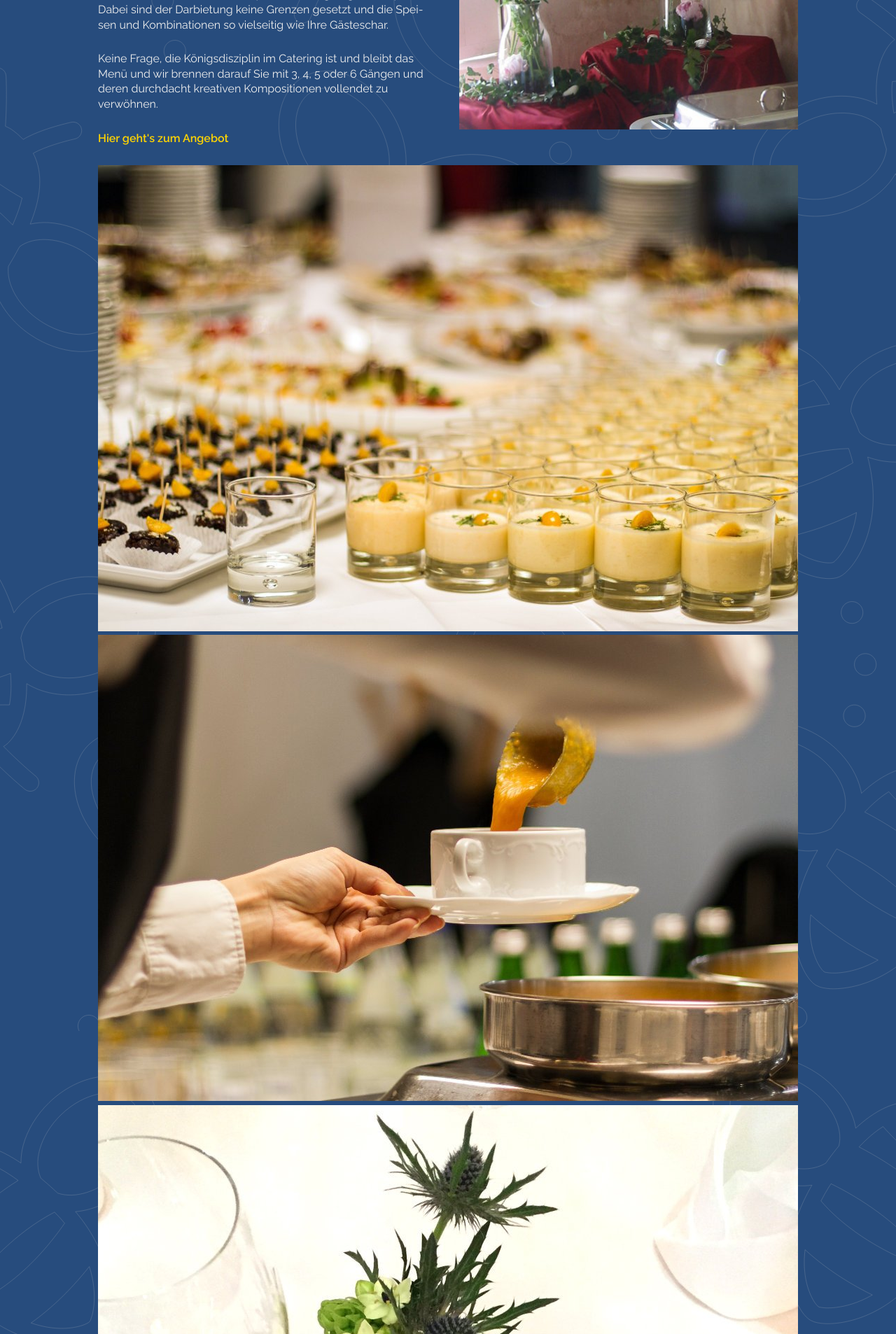
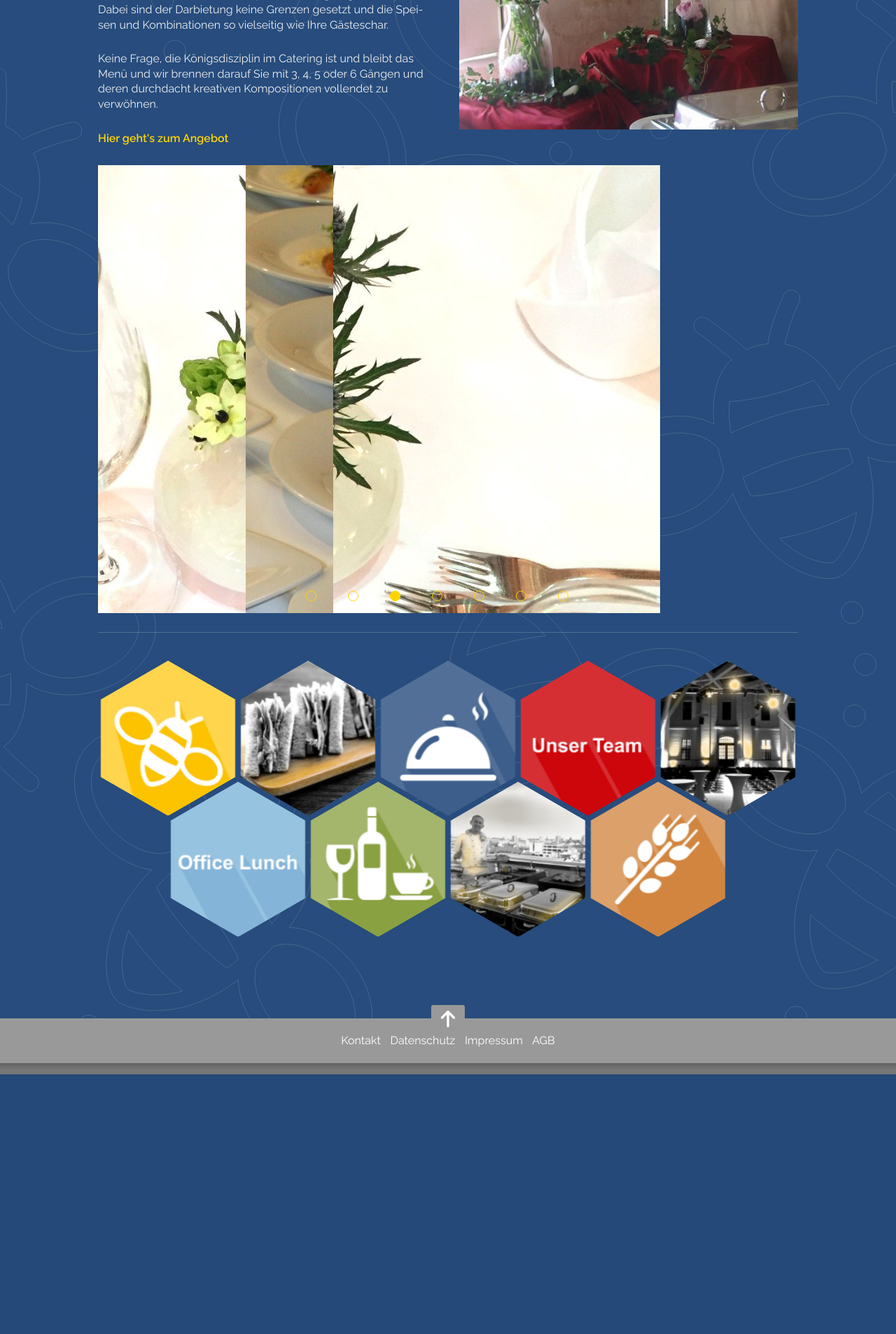
Before and after one commit to kakulukia/busybee, a Django app: template templates/pages/buffet.html in a window 1280 px wide. Shown: the part 527-2433 px from the top of the page at 70% size. After the commit the page ends 2062 px from the top, so only its background shows below. Run offline with Django 3.2, Linux system fonts and the light colour scheme; the template is opened without the code that fills it, so the values that code supplies are empty; some libraries are stand-ins or nearby versions.

Commit message:
slideshow nummer 1 - DONE

```diff
--- a/my_secrets/definitions.py
+++ b/my_secrets/definitions.py
@@ -8,6 +8,4 @@
 SECRET_KEYS = [
     # start with your Django secret key like this:
     "SECRET_KEY",
-    "SENTRY_PROJECT_KEY",
-    "SENTRY_PROJECT_ID",
 ]
--- a/templates/pages/buffet.html
+++ b/templates/pages/buffet.html
@@ -41,38 +41,155 @@
 </div>
 </div>
 <div class="clr"></div>
-<div class="in_slider">
-<script type="text/javascript">
-  $(document).ready(function() {
-    $("#ls-hr9ERJGsVk").lightSlider({
-        item:1,
-        slideMove:1,
-        slideMargin:0,
-        mode: 'fade',
-        cssEasing: 'ease',
-        easing: '',
-        speed:1500,
-        auto:true,
-        loop:true,
-        pause:3000,
-        pauseOnHover:false,
-        controls:true,
-        keyPress:true,
-        adaptiveHeight:true,
-        vertical:false,
-        verticalHeight:500,
-        pager:true,
-        gallery:false,
-        galleryMargin:15,
-        thumbMargin:5,
-        enableTouch:true,
-        enableDrag:true,
 
-    });
-  });
-</script><div id="ls-hr9ERJGsVk-wrapper" class="grav-lightslider">    <div class="lSSlideOuter "><div class="lSSlideWrapper usingCss on"><ul id="ls-hr9ERJGsVk" class="lightSlider lSFade lsGrab" style="height: 4697px; padding-bottom: 469.7%; transition-duration: 1500ms; transition-timing-function: ease;"><lidata-thumb class="lslide active"><img src="{% static 'img/bc4dd65f669fab411c01df0d9bb6f249343d4db3-bm01.jpeg' %}"><lidata-thumb><img src="{% static 'img/9b8660833d3fc1eca6427133cf1fdcbc64b9e5f1-bm02.jpeg' %}"><lidata-thumb><img src="{% static 'img/067320cb0f0b8f559c297f8b9206f18e16d262d6-bm03.jpeg' %}"><lidata-thumb><img src="{% static 'img/e9ed4b785048c8638d35503a7d3f45525ad1043c-bm04.jpeg' %}"><lidata-thumb><img src="{% static 'img/2b2465aabf0378e6a03f53c082c9a0a3e76eb45e-bm06.jpeg' %}"><lidata-thumb><img src="{% static 'img/9d19dd2b666e7bca7a798b199c09c5647413848d-bm07.jpeg' %}"><lidata-thumb><img src="{% static 'img/7240134fcb32070382b493f51c79e5f931bc4e01-bm08.jpeg' %}"></lidata-thumb></lidata-thumb></lidata-thumb></lidata-thumb></lidata-thumb></lidata-thumb></lidata-thumb></ul><div class="lSAction" style="display: none;"><a class="lSPrev"></a><a class="lSNext"></a></div></div><ul class="lSPager lSpg" style="margin-top: 15px;"><li class="active"><a href="/buffet-menue#">1</a></li></ul></div></div>
-TODO: Slideshow aktivieren
-</div>
+
+
+<section class="slideshow" id="slideshow">
+      <div class="slideshow-inner">
+        <div class="slides">
+          <div class="slide is-active ">
+            <div class="slide-content">
+              <div class="container">
+                <div class="caption">
+                  <div class="title">
+                  </div>
+                  <div class="text"></div>
+                </div>
+              </div>
+            </div>
+            <div class="image-container">
+              <img src="{% static 'img/bc4dd65f669fab411c01df0d9bb6f249343d4db3-bm01.jpeg' %}">
+            </div>
+          </div>
+          <div class="slide">
+            <div class="slide-content">
+              <div class="container">
+                <div class="caption">
+                  <div class="title">
+                  </div>
+                  <div class="text"></div>
+                </div>
+              </div>
+            </div>
+            <div class="image-container">
+              <img src="{% static 'img/9b8660833d3fc1eca6427133cf1fdcbc64b9e5f1-bm02.jpeg' %}">
+            </div>
+          </div>
+          <div class="slide">
+            <div class="slide-content">
+              <div class="container">
+                <div class="caption">
+                  <div class="title">
+                  </div>
+                  <div class="text"></div>
+                </div>
+              </div>
+            </div>
+            <div class="image-container">
+              <img src="{% static 'img/067320cb0f0b8f559c297f8b9206f18e16d262d6-bm03.jpeg' %}">
+            </div>
+          </div>
+          <div class="slide">
+            <div class="slide-content">
+              <div class="container">
+                <div class="caption">
+                  <div class="title">
+                  </div>
+                  <div class="text"></div>
+                </div>
+              </div>
+            </div>
+            <div class="image-container">
+              <img src="{% static 'img/e9ed4b785048c8638d35503a7d3f45525ad1043c-bm04.jpeg' %}">
+            </div>
+          </div>
+          <div class="slide">
+            <div class="slide-content">
+              <div class="container">
+                <div class="caption">
+                  <div class="title">
+                  </div>
+                  <div class="text"></div>
+                </div>
+              </div>
+            </div>
+            <div class="image-container">
+              <img src="{% static 'img/2b2465aabf0378e6a03f53c082c9a0a3e76eb45e-bm06.jpeg' %}">
+            </div>
+          </div>
+          <div class="slide">
+            <div class="slide-content">
+              <div class="container">
+                <div class="caption">
+                  <div class="title">
+                  </div>
+                  <div class="text"></div>
+                </div>
+              </div>
+            </div>
+            <div class="image-container">
+              <img src="{% static 'img/9d19dd2b666e7bca7a798b199c09c5647413848d-bm07.jpeg' %}">
+            </div>
+          </div>
+          <div class="slide">
+            <div class="slide-content">
+              <div class="container">
+                <div class="caption">
+                  <div class="title">
+                  </div>
+                  <div class="text"></div>
+                </div>
+              </div>
+            </div>
+            <div class="image-container">
+              <img src="{% static 'img/7240134fcb32070382b493f51c79e5f931bc4e01-bm08.jpeg' %}">
+            </div>
+          </div>
+        </div>
+        <div class="pagination">
+          <div class="item is-active">
+            <span class="icon">1</span>
+          </div>
+          <div class="item">
+            <span class="icon">2</span>
+          </div>
+          <div class="item">
+            <span class="icon">3</span>
+          </div>
+          <div class="item">
+            <span class="icon">4</span>
+          </div>
+          <div class="item">
+            <span class="icon">5</span>
+          </div>
+          <div class="item">
+            <span class="icon">6</span>
+          </div>
+          <div class="item">
+            <span class="icon">7</span>
+          </div>
+        </div>
+        <div class="arrows">
+          <div class="arrow prev">
+            <span class="svg svg-arrow-left">
+              <svg version="1.1" id="svg4-Layer_1" xmlns="http://www.w3.org/2000/svg" xmlns:xlink="http://www.w3.org/1999/xlink" x="0px" y="0px" width="14px" height="26px" viewBox="0 0 14 26" enable-background="new 0 0 14 26" xml:space="preserve"> <path d="M13,26c-0.256,0-0.512-0.098-0.707-0.293l-12-12c-0.391-0.391-0.391-1.023,0-1.414l12-12c0.391-0.391,1.023-0.391,1.414,0s0.391,1.023,0,1.414L2.414,13l11.293,11.293c0.391,0.391,0.391,1.023,0,1.414C13.512,25.902,13.256,26,13,26z"/> </svg>
+              <span class="alt sr-only"></span>
+            </span>
+          </div>
+          <div class="arrow next">
+            <span class="svg svg-arrow-right">
+              <svg version="1.1" id="svg5-Layer_1" xmlns="http://www.w3.org/2000/svg" xmlns:xlink="http://www.w3.org/1999/xlink" x="0px" y="0px" width="14px" height="26px" viewBox="0 0 14 26" enable-background="new 0 0 14 26" xml:space="preserve"> <path d="M1,0c0.256,0,0.512,0.098,0.707,0.293l12,12c0.391,0.391,0.391,1.023,0,1.414l-12,12c-0.391,0.391-1.023,0.391-1.414,0s-0.391-1.023,0-1.414L11.586,13L0.293,1.707c-0.391-0.391-0.391-1.023,0-1.414C0.488,0.098,0.744,0,1,0z"/> </svg>
+              <span class="alt sr-only"></span>
+            </span>
+          </div>
+        </div>
+      </div>
+    </section>
+
+
+{% include 'pages/slideshow.html' %}
+
+
 <hr><ul id="hexGrid">
   <li class="hex">
     <div class="hexIn">
--- a/templates/pages/head.html
+++ b/templates/pages/head.html
@@ -12,7 +12,6 @@
 <link href="{% static 'css/nucleus.css' %}" type="text/css" rel="stylesheet">
 <link href="{% static 'css/template.css' %}" type="text/css" rel="stylesheet">
 <link href="{% static 'css/custom.css' %}" type="text/css" rel="stylesheet">
-<link href="{% static 'css/font-awesome.min.css' %}" type="text/css" rel="stylesheet">
 <link href="{% static 'css/lightslider.css' %}" type="text/css" rel="stylesheet">
 <link href="{% static 'css/lightslider-custom.css' %}" type="text/css" rel="stylesheet">
 <link href="{% static 'css/form-styles.css' %}" type="text/css" rel="stylesheet">
@@ -24,3 +23,6 @@
 <script src="{% static 'js/lightslider.min.js' %}" type="text/javascript"></script>
 <script src="{% static 'js/antimatter.js' %}" type="text/javascript"></script>
 <script src="{% static 'js/slidebars.min.js' %}" type="text/javascript"></script>
+
+<script src="https://cdnjs.cloudflare.com/ajax/libs/gsap/1.19.1/TweenMax.min.js"></script>
+<script src="https://unpkg.com/pure-swipe@1.0.7/src/pure-swipe.js"></script>
--- /dev/null
+++ b/templates/pages/slideshow.html
@@ -0,0 +1,409 @@
+<style>
+
+.slideshow .title h3 {color: white; font-size: 62px; margin-top: 40%;}
+
+.slideshow {
+  overflow: hidden;
+  position: relative;
+  width: 100%;
+  height: 80vh;
+  z-index: 1;
+}
+.slideshow .slideshow-inner {
+  position: absolute;
+  top: 0;
+  left: 0;
+  width: 100%;
+  height: 100%;
+}
+.slideshow .slides {
+  position: absolute;
+  top: 0;
+  left: 0;
+  width: 100%;
+  height: 100%;
+  z-index: 1;
+}
+.slideshow .slide {
+  display: none;
+  overflow: hidden;
+  position: absolute;
+  top: 0;
+  left: 0;
+  width: 100%;
+  height: 100%;
+  z-index: 1;
+  opacity: 0;
+  transition: opacity 0.3s ease;
+}
+.slideshow .slide.is-active {
+  display: block;
+}
+.slideshow .slide.is-loaded {
+  opacity: 1;
+}
+.slideshow .slide .caption img {
+  width: 50%;
+}
+.slideshow .slide .caption {
+  text-align: left;
+}
+.slideshow .slide .image-container {
+  position: absolute;
+  top: 0;
+  left: 0;
+  width: 100%;
+  height: 100%;
+  background-position: center;
+  z-index: 1;
+  background-size: cover;
+  image-rendering: optimizeQuality;
+}
+.slideshow .slide .image-container::before {
+  content: "";
+  display: block;
+  position: absolute;
+  top: 0;
+  left: 0;
+  width: 100%;
+  height: 100%;
+  background: rgba(0, 0, 0, 0);
+}
+.slideshow .slide .image {
+  width: 100%;
+  width: 100%;
+  object-fit: cover;
+  height: 100%;
+}
+.slideshow .slide-content {
+  position: absolute;
+  top: 0;
+  left: 0;
+  width: 100%;
+  height: 100%;
+  z-index: 2;
+  color: #fff;
+  text-align: center;
+  display: flex;
+  justify-content: center;
+  align-items: center;
+}
+.slideshow .slide .title {
+  margin: 0 auto 15px;
+  max-width: 1000px;
+  letter-spacing: 0.35em;
+  text-transform: uppercase;
+}
+.slideshow .slide .text {
+  margin: 0 auto;
+  max-width: 1000px;
+  font-size: 18px;
+  line-height: 1.4;
+}
+.slideshow .slide .btn {
+  margin: 15px 0 0;
+  border-color: #fff;
+}
+.slideshow .slide .btn::before {
+  background: #fff;
+}
+.slideshow .pagination {
+  position: absolute;
+  bottom: 35px;
+  left: 0;
+  width: 100%;
+  height: 12px;
+  cursor: default;
+  z-index: 2;
+  text-align: center;
+}
+.slideshow .pagination .item {
+  display: inline-block;
+  padding: 15px 5px;
+  position: relative;
+  width: 46px;
+  height: 32px;
+  cursor: pointer;
+  text-indent: -999em;
+  z-index: 1;
+  box-sizing: content-box;
+}
+.slideshow .pagination .item + .page {
+  margin-left: -2px;
+}
+.slideshow .pagination .item::before {
+  content: "";
+  display: block;
+  position: absolute;
+  top: 15px;
+  left: 5px;
+  width: 15px;
+  height: 15px;
+  background: transparent;
+  border-radius: 50%;
+  border: 1px solid #ffd400;
+  transition: background 0.2s ease;
+}
+.slideshow .pagination .item::after {
+  width: 0;
+  background: #ffd400;
+  z-index: 2;
+  transition: width 0.2s ease;
+}
+.slideshow .pagination .item:hover::before, .slideshow .pagination .item.is-active::before {
+  background-color: #ffd400;
+}
+.slideshow .arrows .arrow {
+  margin: -33px 0 0;
+  padding: 20px;
+  position: absolute;
+  bottom: 0;
+  cursor: pointer;
+  z-index: 3;
+  display: none;
+}
+.slideshow .arrows .prev {
+  left: 30px;
+}
+.slideshow .arrows .prev:hover .svg {
+  left: -10px;
+}
+.slideshow .arrows .next {
+  right: 30px;
+}
+.slideshow .arrows .next:hover .svg {
+  left: 10px;
+}
+.slideshow .arrows .svg {
+  position: relative;
+  left: 0;
+  width: 14px;
+  height: 26px;
+  fill: #fff;
+  transition: left 0.2s ease;
+}
+
+</style>
+
+<script>
+var slideshowDuration = 1000;
+var slideshow=$('#slideshow');
+
+function slideshowSwitch(slideshow,index,auto){
+  if(slideshow.data('wait')) return;
+
+  var slides = slideshow.find('.slide');
+  var pages = slideshow.find('.pagination');
+  var activeSlide = slides.filter('.is-active');
+  var activeSlideImage = activeSlide.find('.image-container');
+  var newSlide = slides.eq(index);
+  var newSlideImage = newSlide.find('.image-container');
+  var newSlideContent = newSlide.find('.slide-content');
+  var newSlideElements=newSlide.find('.caption > *');
+  if(newSlide.is(activeSlide))return;
+
+  newSlide.addClass('is-new');
+  var timeout=slideshow.data('timeout');
+  clearTimeout(timeout);
+  slideshow.data('wait',true);
+  var transition=slideshow.attr('data-transition');
+  if(transition=='fade'){
+    newSlide.css({
+      display:'block',
+      zIndex:2
+    });
+    newSlideImage.css({
+      opacity:0
+    });
+
+    TweenMax.to(newSlideImage,1,{
+      alpha:1,
+      onComplete:function(){
+        newSlide.addClass('is-active').removeClass('is-new');
+        activeSlide.removeClass('is-active');
+        newSlide.css({display:'',zIndex:''});
+        newSlideImage.css({opacity:''});
+        slideshow.find('.pagination').trigger('check');
+        slideshow.data('wait',false);
+        if(auto){
+          timeout=setTimeout(function(){
+            slideshowNext(slideshow,false,true);
+          },slideshowDuration);
+          slideshow.data('timeout',timeout);}}});
+  } else {
+    if(newSlide.index()>activeSlide.index()){
+      var newSlideRight=0;
+      var newSlideLeft='auto';
+      var newSlideImageRight=-slideshow.width()/8;
+      var newSlideImageLeft='auto';
+      var newSlideImageToRight=0;
+      var newSlideImageToLeft='auto';
+      var newSlideContentLeft='auto';
+      var newSlideContentRight=0;
+      var activeSlideImageLeft=-slideshow.width()/4;
+    } else {
+      var newSlideRight='';
+      var newSlideLeft=0;
+      var newSlideImageRight='auto';
+      var newSlideImageLeft=-slideshow.width()/8;
+      var newSlideImageToRight='';
+      var newSlideImageToLeft=0;
+      var newSlideContentLeft=0;
+      var newSlideContentRight='auto';
+      var activeSlideImageLeft=slideshow.width()/4;
+    }
+
+    newSlide.css({
+      display:'block',
+      width:0,
+      right:newSlideRight,
+      left:newSlideLeft
+      ,zIndex:2
+    });
+
+    newSlideImage.css({
+      width:slideshow.width(),
+      right:newSlideImageRight,
+      left:newSlideImageLeft
+    });
+
+    newSlideContent.css({
+      width:slideshow.width(),
+      left:newSlideContentLeft,
+      right:newSlideContentRight
+    });
+
+    activeSlideImage.css({
+      left:0
+    });
+
+    TweenMax.set(newSlideElements,{y:20,force3D:true});
+    TweenMax.to(activeSlideImage,1,{
+      left:activeSlideImageLeft,
+      ease:Power3.easeInOut
+    });
+
+    TweenMax.to(newSlide,1,{
+      width:slideshow.width(),
+      ease:Power3.easeInOut
+    });
+
+    TweenMax.to(newSlideImage,1,{
+      right:newSlideImageToRight,
+      left:newSlideImageToLeft,
+      ease:Power3.easeInOut
+    });
+
+    TweenMax.staggerFromTo(newSlideElements,0.8,{alpha:0,y:60},{alpha:1,y:0,ease:Power3.easeOut,force3D:true,delay:0.6},0.1,function(){
+      newSlide.addClass('is-active').removeClass('is-new');
+      activeSlide.removeClass('is-active');
+      newSlide.css({
+        display:'',
+        width:'',
+        left:'',
+        zIndex:''
+      });
+
+      newSlideImage.css({
+        width:'',
+        right:'',
+        left:''
+      });
+
+      newSlideContent.css({
+        width:'',
+        left:''
+      });
+
+      newSlideElements.css({
+        opacity:'',
+        transform:''
+      });
+
+      activeSlideImage.css({
+        left:''
+      });
+
+      slideshow.find('.pagination').trigger('check');
+      slideshow.data('wait',false);
+      if(auto){
+        timeout=setTimeout(function(){
+          slideshowNext(slideshow,false,true);
+        },slideshowDuration);
+        slideshow.data('timeout',timeout);
+      }
+    });
+  }
+}
+
+function slideshowNext(slideshow,previous,auto){
+  var slides=slideshow.find('.slide');
+  var activeSlide=slides.filter('.is-active');
+  var newSlide=null;
+  if(previous){
+    newSlide=activeSlide.prev('.slide');
+    if(newSlide.length === 0) {
+      newSlide=slides.last();
+    }
+  } else {
+    newSlide=activeSlide.next('.slide');
+    if(newSlide.length==0)
+      newSlide=slides.filter('.slide').first();
+  }
+
+  slideshowSwitch(slideshow,newSlide.index(),auto);
+}
+
+function homeSlideshowParallax(){
+  var scrollTop=$(window).scrollTop();
+  if(scrollTop>windowHeight) return;
+  var inner=slideshow.find('.slideshow-inner');
+  var newHeight=windowHeight-(scrollTop/2);
+  var newTop=scrollTop*0.8;
+
+  inner.css({
+    transform:'translateY('+newTop+'px)',height:newHeight
+  });
+}
+
+$(document).ready(function() {
+ $('.slide').addClass('is-loaded');
+
+ $('.slideshow .arrows .arrow').on('click',function(){
+  slideshowNext($(this).closest('.slideshow'),$(this).hasClass('prev'));
+  });
+
+ $('.slideshow .pagination .item').on('click',function(){
+  slideshowSwitch($(this).closest('.slideshow'),$(this).index());
+  });
+
+ $('.slideshow .pagination').on('check',function(){
+  var slideshow=$(this).closest('.slideshow');
+  var pages=$(this).find('.item');
+  var index=slideshow.find('.slides .is-active').index();
+  pages.removeClass('is-active');
+  pages.eq(index).addClass('is-active');
+});
+
+/* Lazyloading
+$('.slideshow').each(function(){
+  var slideshow=$(this);
+  var images=slideshow.find('.image').not('.is-loaded');
+  images.on('loaded',function(){
+    var image=$(this);
+    var slide=image.closest('.slide');
+    slide.addClass('is-loaded');
+  });
+*/
+
+var timeout=setTimeout(function(){
+  slideshowNext(slideshow,false,true);
+},slideshowDuration);
+
+slideshow.data('timeout',timeout);
+});
+
+if($('.slideshow').length > 1) {
+  $(window).on('scroll',homeSlideshowParallax);
+}
+</script>
```
